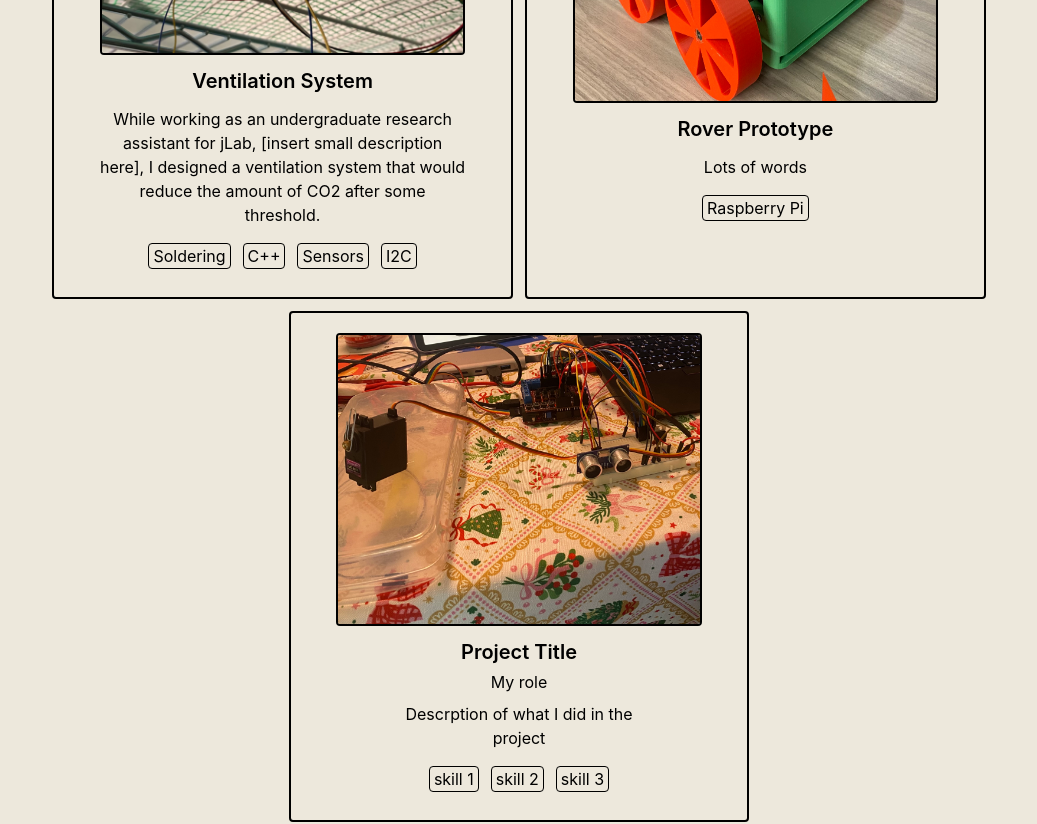
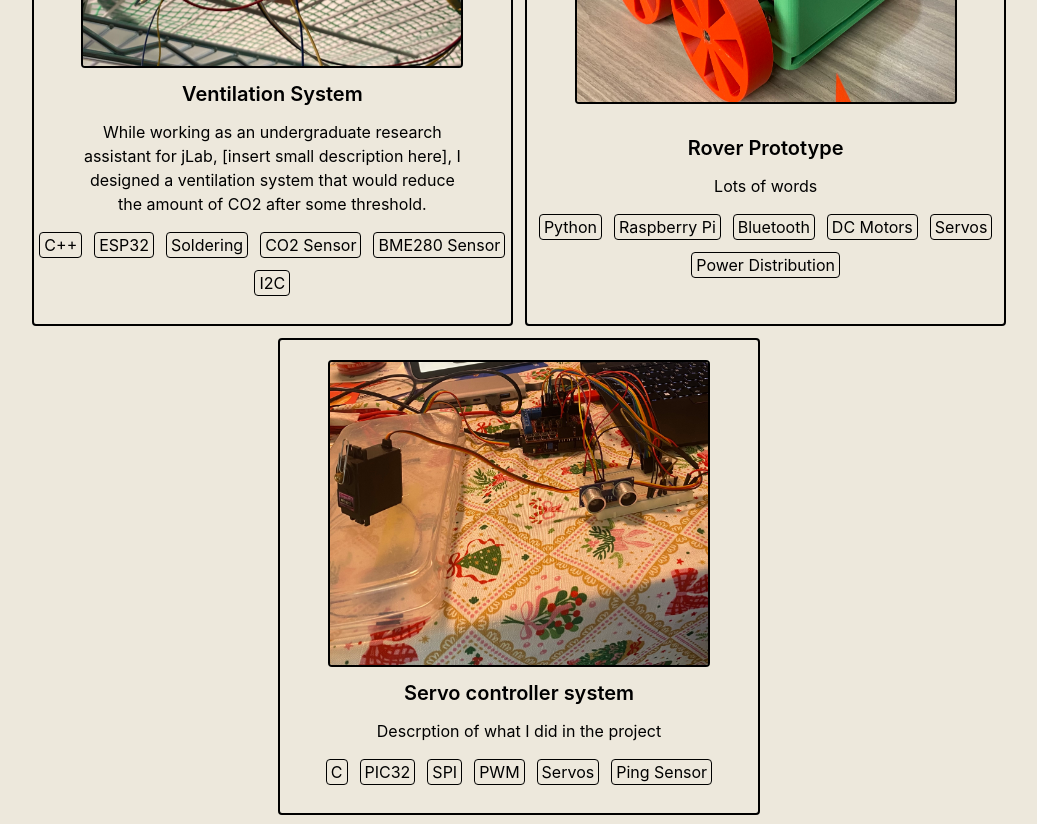
Before and after one commit to daorlope/lopez_portfolio, a React (Vite) app in the folder lopez_portfolio/: page / in a window 1280 px wide. Shown: the part 1060-1884 px from the top of the page, without its empty margins (121-1158 px from the left). Built offline with nearby package versions, Linux system fonts and the light colour scheme.

Commit message:
updated skills section

```diff
--- a/lopez_portfolio/src/App.tsx
+++ b/lopez_portfolio/src/App.tsx
@@ -34,13 +34,13 @@ function Welcome() {
 function Project({img_link, info, skills}: any) {
   const {title, role, description} = info;
   return (
-  <div id="projects" className='scroll-mt-35 sm:flex-row md:flex lg:flex-wrap justify-center px-full py-5 border-2 rounded m-0 h-auto w-8/10 sm:w-8/10 md:w-9/10 lg:w-45/100'>
-      <img src={img_link} width="150" className=" border-2 h-auto w-6/10 sm:w-6/10 md:w-6/10 lg:w-8/10 opacity-100 ml-auto sm:ml-auto md:ml-3 lg:ml-auto mr-auto rounded "></img>
-      <section className='text-center'>
+  <div id="projects" className='scroll-mt-35 sm:flex-row md:flex lg:flex-wrap justify-center px-full py-5 border-2 rounded m-0 h-auto w-8/10 sm:w-8/10 md:w-9/10 lg:w-47/100'>
+      <img src={img_link} width="150" className=" border-2 h-auto w-6/10 sm:w-6/10 md:w-6/10 lg:w-8/10 opacity-100 ml-auto sm:ml-auto md:ml-3 lg:ml-auto mr-auto sm: md:mr-3 lg:mr-auto rounded "></img>
+      <section className='text-center m-auto'>
         <h1 className='font-semibold text-xl pt-3'>{title}</h1> {/* Project Title */}
         <h3 className='pt-1'>{role}</h3> {/* Role/Subtitle */}
         <p className='text-center w-8/10 m-auto py-2'>{description}</p>   {/* Project Description */}
-        <ul className='flex justify-center gap-3 py-2'>
+        <ul className='flex flex-wrap justify-center gap-3 py-2'>
           {skills.map((skill: string, index:number) => (
             <li className='border-1 rounded px-1' key={index}>{skill}</li>
           ))}
@@ -72,9 +72,11 @@ const ventilation_project =
 
 const ventilation_project_skills =
 [
+  "C++",
+  "ESP32",
   "Soldering",
-  "C++",
-  "Sensors",
+  "CO2 Sensor",
+  "BME280 Sensor",
   "I2C"
 ]
 
@@ -87,19 +89,27 @@ const rover_project =
 
 const rover_skills =
 [
-  "Raspberry Pi"
+  "Python",
+  "Raspberry Pi",
+  "Bluetooth",
+  "DC Motors",
+  "Servos",
+  "Power Distribution"
 ]
 
-const project_1_info = {
-  title: "Project Title",
-  role: "My role",
+const servo_system = {
+  title: "Servo controller system",
+  role: "",
   description: "Descrption of what I did in the project"
 };
 
-const project_1_skills = [
-  "skill 1",
-  "skill 2",
-  "skill 3",
+const servo_system_skills = [
+  "C",
+  "PIC32",
+  "SPI",
+  "PWM",
+  "Servos",
+  "Ping Sensor"
 ];
 
 // All images must be 5:4 aspect ratio
@@ -117,7 +127,7 @@ export default function Portfolio() {
             <section className='flex bg-[#EDE8DC] flex-wrap gap-3 justify-center py-3'>
               <Project img_link={"./ventilation.jpeg"} info={ventilation_project} skills={ventilation_project_skills} />
               <Project img_link={"./lunabotics.jpeg"} info={rover_project} skills={rover_skills}/>
-              <Project img_link={"./sensor_system.jpeg"} info={project_1_info} skills={project_1_skills}/>
+              <Project img_link={"./sensor_system.jpeg"} info={servo_system} skills={servo_system_skills}/>
             </section>
           </div>
       </main>
```
